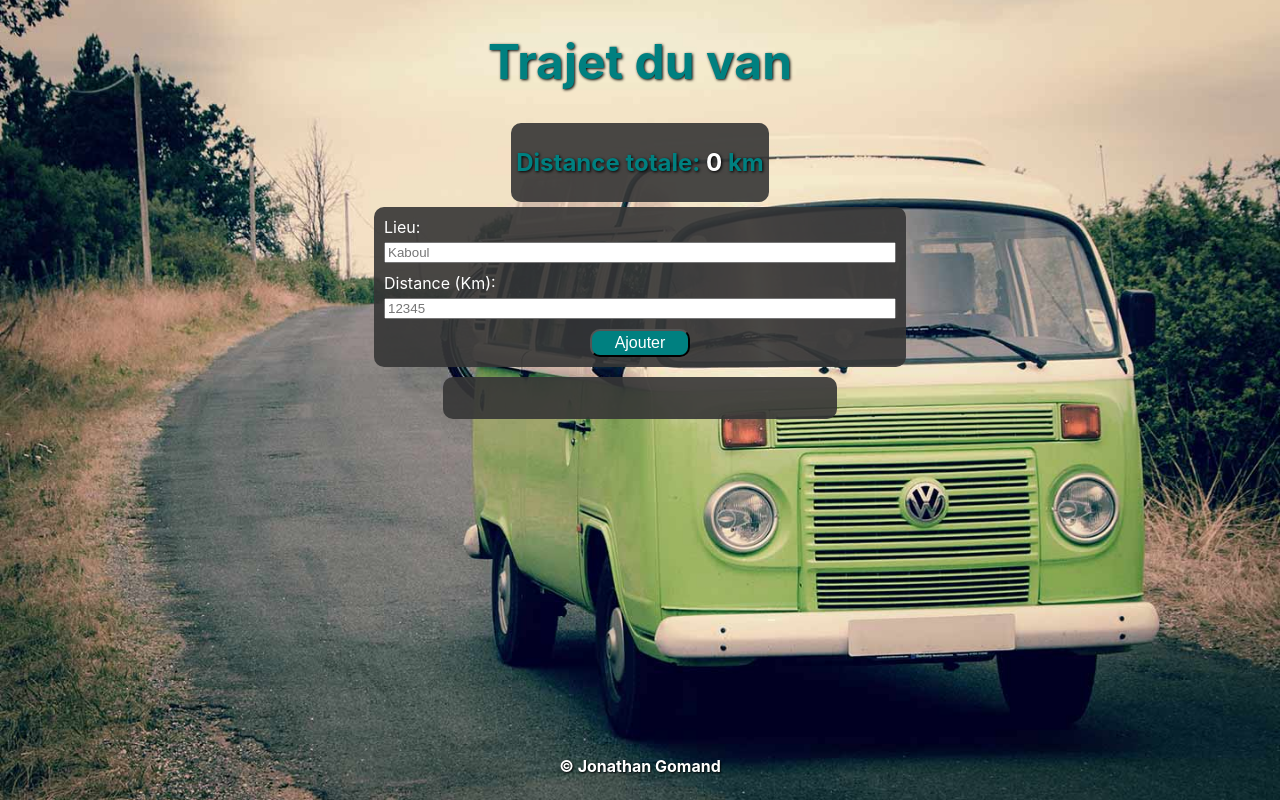
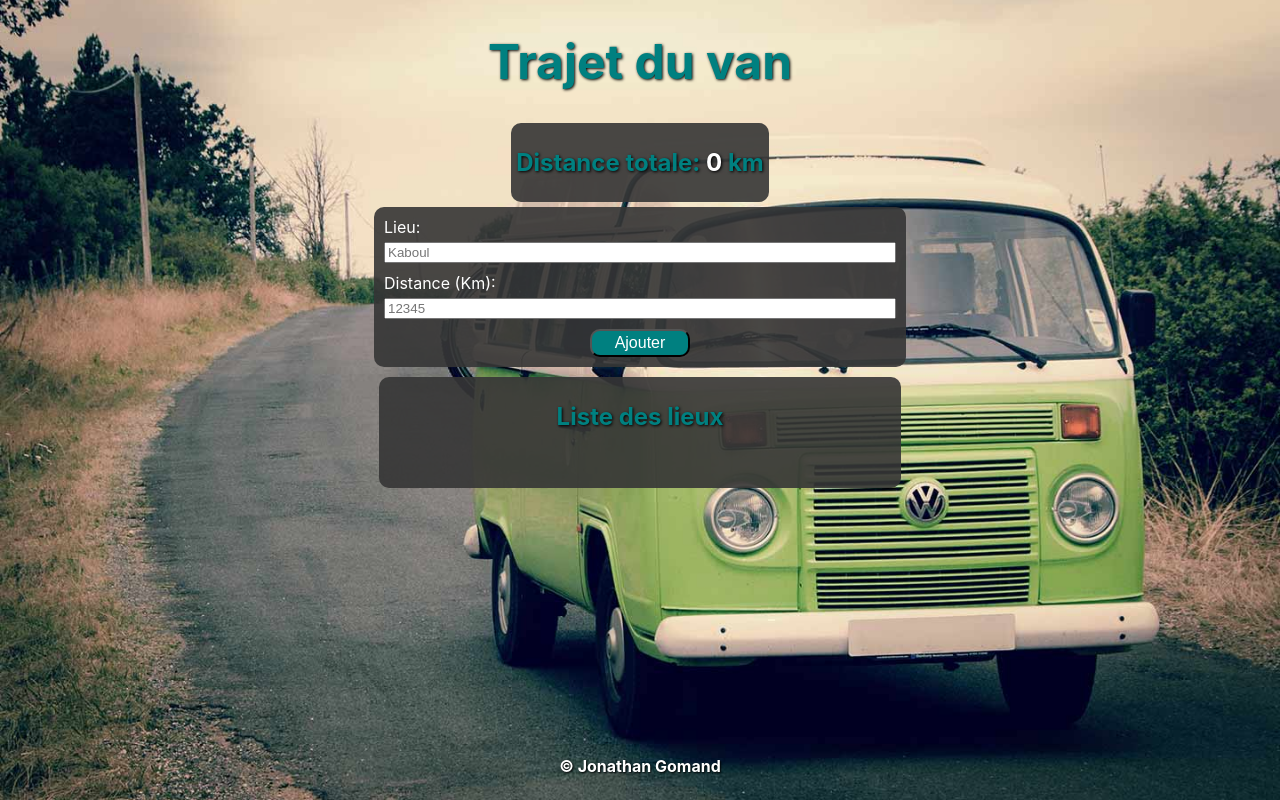
Before and after one commit to Waryen/trajet-vacances, a React (Create React App) app: page / in a window 1280 px wide. Built offline with nearby package versions, Linux system fonts and the light colour scheme.

Commit message:
Un peu de CSS

```diff
--- a/src/components/liste/list.component.jsx
+++ b/src/components/liste/list.component.jsx
@@ -8,10 +8,11 @@ export const List = ({props}) => {
 
     return (
         <div className='list'>
+          <h2>Liste des lieux</h2>
           <ul>
             {tab.map((tab, index) => (
               <li key={index}>
-                {tab.name} - {tab.km} km
+                <span className='val'>{tab.name}</span> - <span className='val'>{tab.km}</span> km
               </li>
             ))}
           </ul>
--- a/src/components/liste/list.styles.css
+++ b/src/components/liste/list.styles.css
@@ -1,42 +1,38 @@
 .list {
     color: #ffffff;
     display: flex;
+    flex-direction: column;
+    align-items: center;
     background-color: rgba(54, 54, 54, 0.9);
     border-radius: 10px;
-    width: 30vw;
+    width: 40vw;
     padding: 5px;
     margin: 5px;
 }
 
-.list {
-    display: flex;
-    flex-direction: row;
-    justify-content: space-around;
-  }
+.list h2 {
+  color: teal;
+  text-shadow: 1px 1px 2px #000000;
+  font-size: 1.5em;
+}
 
-.list > ul {
+.list ul {
     list-style-type: square;
   }
 
-.list ul.tab {
-    margin: 5px;
-    list-style-type: none;
-}
 
-.list ul.tab li:last-of-type {
-    padding-left: 25px;
-}
+
 
 
 
 @media screen and (max-width: 1000px) {
   .list {
-      width: 50vw;
+      width: 70vw;
   }
 }
 
 @media screen and (max-width: 600px) {
   .list {
-      width: 70vw;
+      width: 90vw;
   }
 }
--- a/src/index.css
+++ b/src/index.css
@@ -5,7 +5,7 @@ body {
     sans-serif;
   -webkit-font-smoothing: antialiased;
   -moz-osx-font-smoothing: grayscale;
-  height: 100vh;
+  min-height: 100vh;
   background-image: url('./img/van.jpg');
   background-position: center;
   background-size: cover;
```
